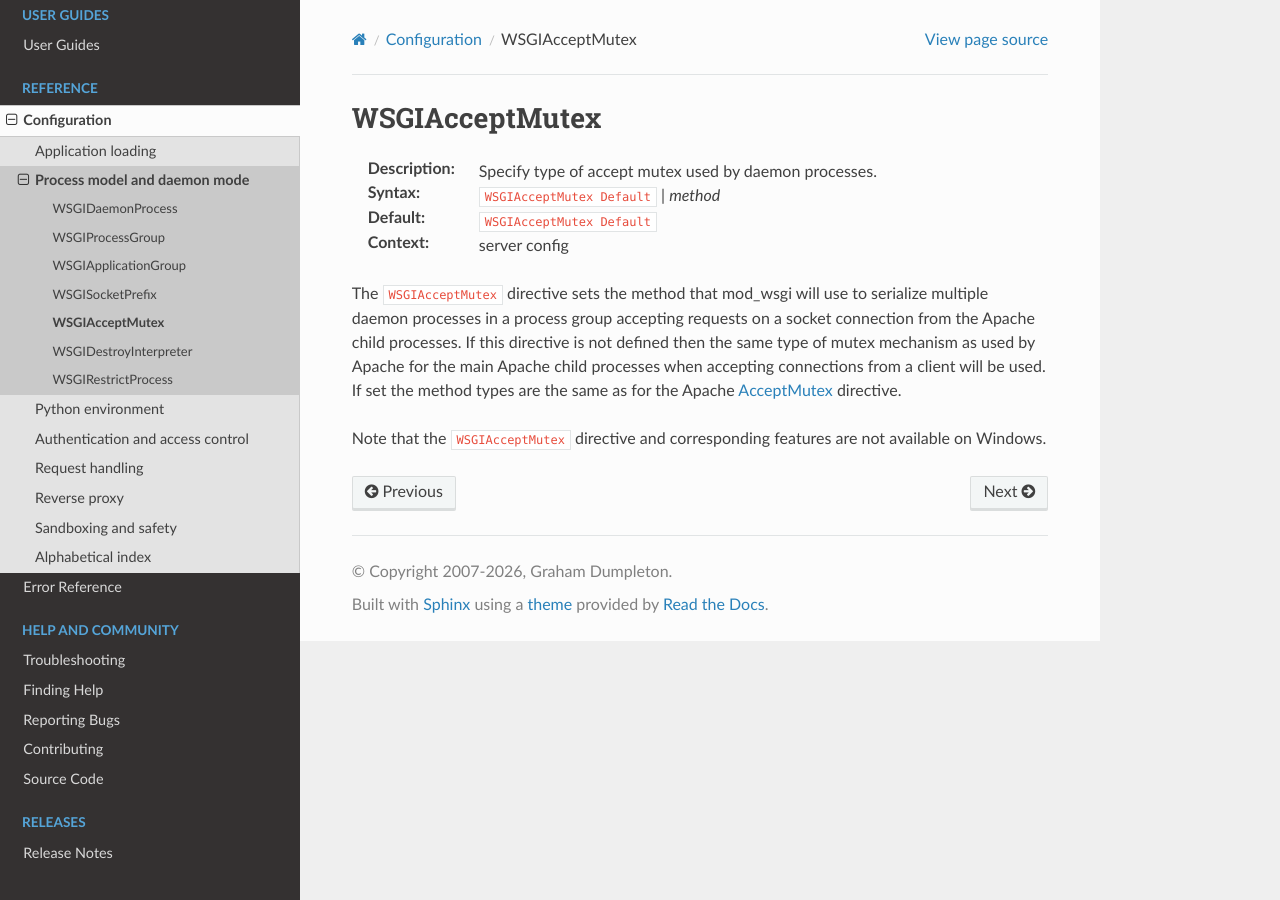
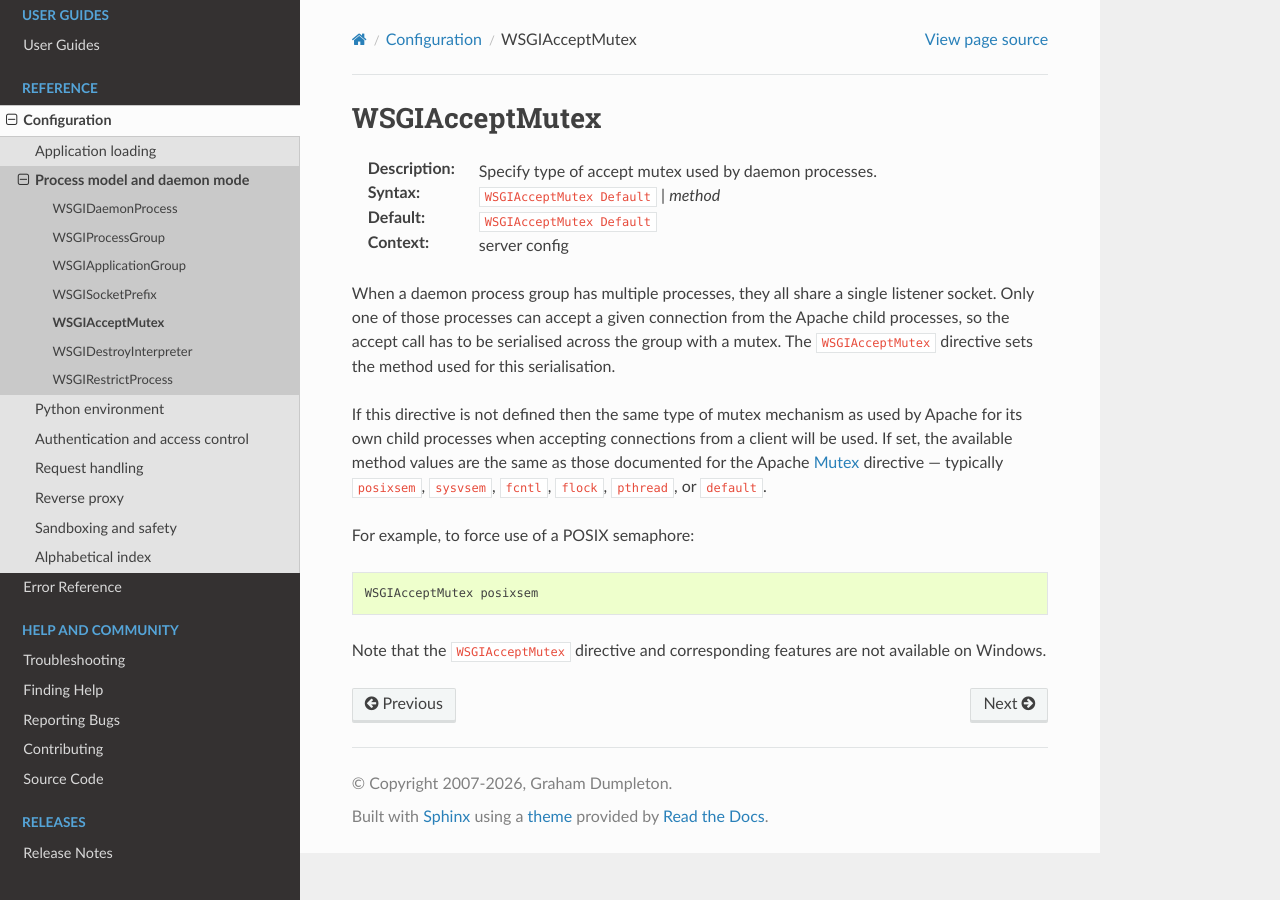
Before and after one commit to GrahamDumpleton/mod_wsgi, a Sphinx documentation site: the page built from docs/configuration-directives/WSGIAcceptMutex.rst, in a window 1280 px wide. Built offline with Sphinx 7.4.7 and the Read the Docs theme 3.1.0, drawn with Linux system fonts in a browser that asks for light colours; pages that are not in the unit, such as notebooks, are missing from menus.

Commit message:
Review pass over remaining process and Python directives.
Covers WSGIAcceptMutex, WSGIDestroyInterpreter, WSGIRestrictProcess,
WSGIPythonHome and WSGIPythonPath.

WSGIAcceptMutex gains the missing context that the directive
serialises accept across multiple processes in a daemon process
group, lists the typical method values, and includes an example.
The Apache cross-link moves from the deprecated AcceptMutex to the
modern Mutex page where the method names are now documented.

WSGIDestroyInterpreter drops the "not known whether newer Python
still has this problem" hedge and adds concrete guidance: if you
see daemon processes hanging at shutdown, set this to Off, knowing
that Python atexit handlers and other finalisation hooks will not
run.

WSGIRestrictProcess: drops a duplicate Syntax line and corrects the
closing platform note that incorrectly referred to WSGIDaemonProcess
instead of the directive being documented.

WSGIPythonHome adds two examples (single prefix and the
prefix:exec_prefix form) and drops the outdated claim that the
directive is not available on Windows -- it is, and
mod_wsgi-express module-config emits it on Windows.

WSGIPythonPath adds a one-liner example.

```diff
--- a/docs/configuration-directives/WSGIAcceptMutex.rst
+++ b/docs/configuration-directives/WSGIAcceptMutex.rst
@@ -7,15 +7,24 @@ WSGIAcceptMutex
 :Default: ``WSGIAcceptMutex Default``
 :Context: server config
 
-The ``WSGIAcceptMutex`` directive sets the method that mod_wsgi will use to
-serialize multiple daemon processes in a process group accepting requests
-on a socket connection from the Apache child processes. If this directive
-is not defined then the same type of mutex mechanism as used by Apache for
-the main Apache child processes when accepting connections from a client
-will be used. If set the method types are the same as for the Apache
-`AcceptMutex`_ directive.
+When a daemon process group has multiple processes, they all share a
+single listener socket. Only one of those processes can accept a given
+connection from the Apache child processes, so the accept call has to
+be serialised across the group with a mutex. The ``WSGIAcceptMutex``
+directive sets the method used for this serialisation.
+
+If this directive is not defined then the same type of mutex mechanism
+as used by Apache for its own child processes when accepting connections
+from a client will be used. If set, the available method values are the
+same as those documented for the Apache `Mutex`_ directive — typically
+``posixsem``, ``sysvsem``, ``fcntl``, ``flock``, ``pthread``, or
+``default``.
+
+For example, to force use of a POSIX semaphore::
+
+  WSGIAcceptMutex posixsem
 
 Note that the ``WSGIAcceptMutex`` directive and corresponding features are
 not available on Windows.
 
-.. _AcceptMutex: http://httpd.apache.org/docs/2.4/mod/mpm_common.html#acceptmutex
+.. _Mutex: http://httpd.apache.org/docs/2.4/mod/core.html#mutex
--- a/docs/configuration-directives/WSGIPythonPath.rst
+++ b/docs/configuration-directives/WSGIPythonPath.rst
@@ -12,6 +12,10 @@ specified they should be separated by a ``:`` on UNIX-like systems, or
 ``;`` on Windows. If any part of a directory path contains a space
 character, the complete argument string to ``WSGIPythonPath`` must be
 quoted.
+
+For example, to add a single directory to the module search path::
+
+  WSGIPythonPath /usr/local/wsgi/site-packages
 
 Each directory listed is added to the end of ``sys.path`` by calling
 ``site.addsitedir()``. Because that function is used, any ``.pth`` files
--- a/docs/configuration-directives/WSGIRestrictProcess.rst
+++ b/docs/configuration-directives/WSGIRestrictProcess.rst
@@ -4,7 +4,6 @@ WSGIRestrictProcess
 
 :Description: Restrict which daemon process groups can be selected.
 :Syntax: ``WSGIRestrictProcess`` *group-1 group-2 ...*
-:Syntax: WSGIRestrictProcess *group-1 group-2 ...*
 :Context: server config, virtual host, directory
 
 When using the WSGIProcessGroup directive, daemon process groups defined
@@ -58,7 +57,7 @@ WSGI applications to different daemon process groups using the
   SetEnv PROCESS_GROUP bob:3
   </Files>
 
-Note that the WSGIDaemonProcess directive and corresponding features are
+Note that the WSGIRestrictProcess directive and corresponding features are
 not available on Windows.
 
 .. _SetEnv: http://httpd.apache.org/docs/2.4/mod/mod_env.html#setenv
```
Also changed, not shown: docs/configuration-directives/WSGIDestroyInterpreter.rst (+11 -8 lines), docs/configuration-directives/WSGIPythonHome.rst (+8 -5 lines).
